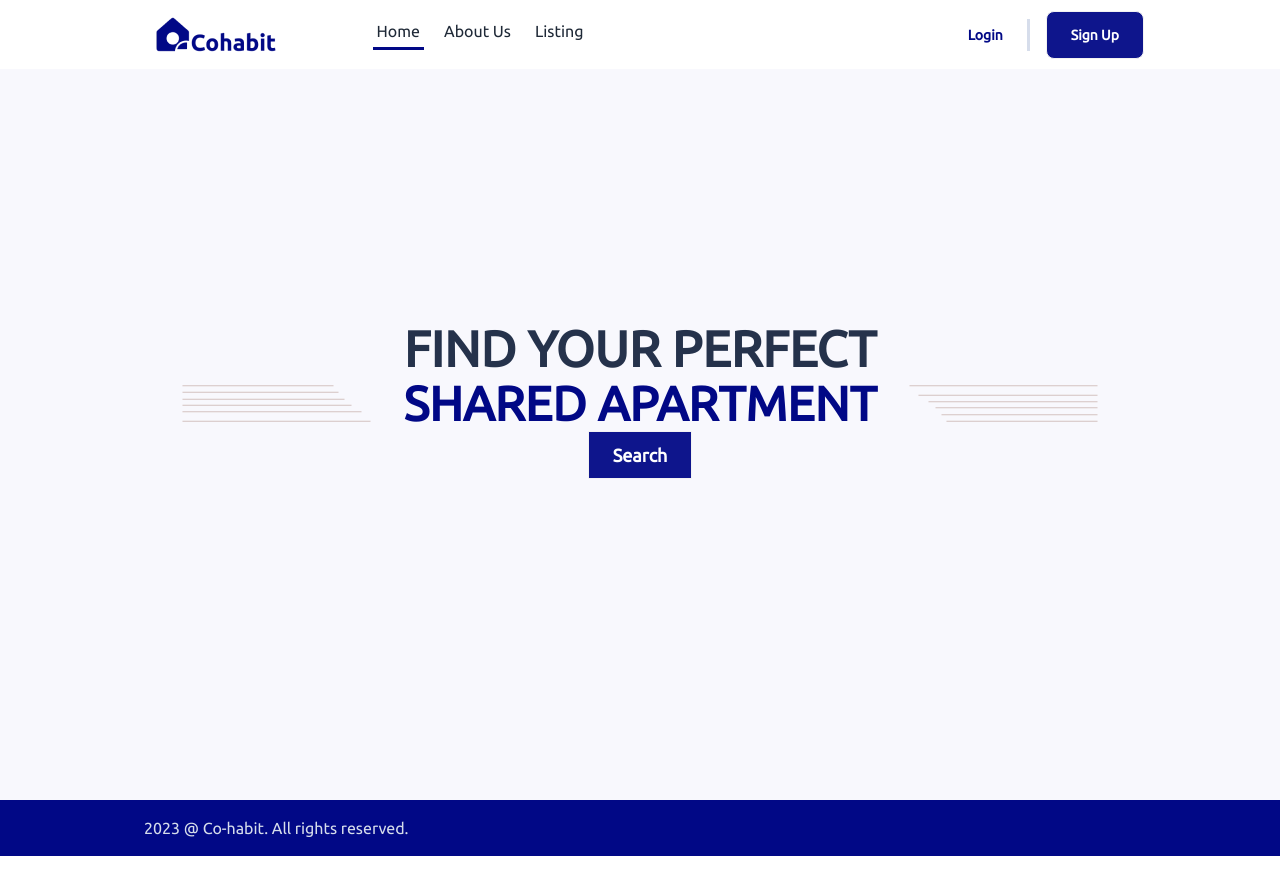
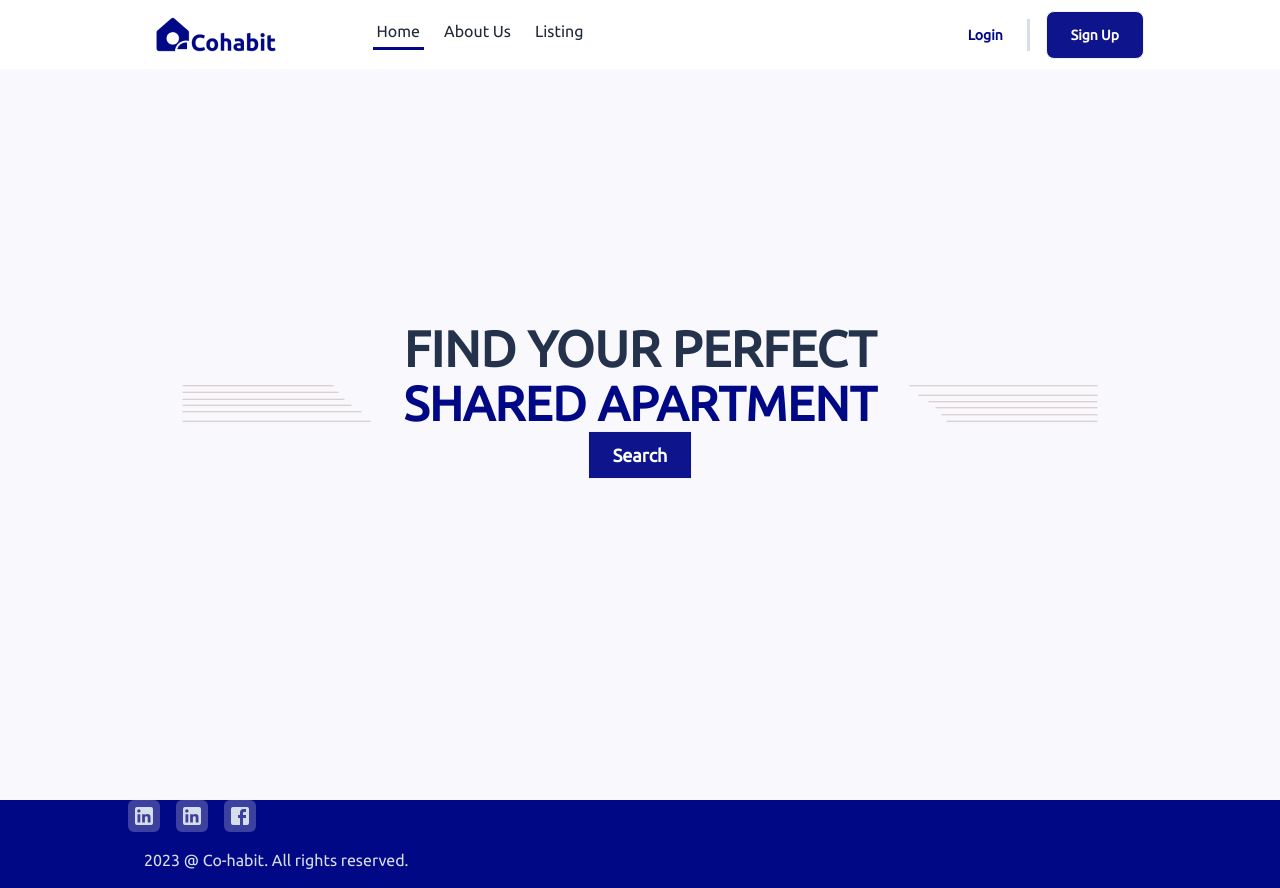
Before and after one commit to lazynerd-studios/Co-Habit-Landing, a React (Vite) app: page / in a window 1280 px wide. Before the commit the page ends 856 px from the top, so only its background shows below. Built offline with nearby package versions, Linux system fonts and the light colour scheme.

Commit message:
Update Footer.jsx

```diff
--- a/src/Components/Footer/Footer.jsx
+++ b/src/Components/Footer/Footer.jsx
@@ -8,14 +8,19 @@ const Footer = () => {
   const theDate = new Date().getFullYear();
   // end of date
 
-  // <a href="#">
-  //   <LinkedInIcon sx={{ fontSize: "2rem" }} className="social-icon border-none rounded-md p-1 bg-[#eae7e741]" />
-  // </a>
-
   return (
     <div className="bg-[#010886]">
 
       <div className=" text-[#D6DDEB] laptop:mx-[8rem]">
+        <a href="#" className="mr-4">
+          <LinkedInIcon sx={{ fontSize: "2rem" }} className="social-icon border-none rounded-md p-1 bg-[#eae7e741]" />
+        </a>
+        <a href="#" className="mr-4">
+          <LinkedInIcon sx={{ fontSize: "2rem" }} className="social-icon border-none rounded-md p-1 bg-[#eae7e741]" />
+        </a>
+        <a href="#">
+          <FacebookIcon sx={{ fontSize: "2rem" }} className="social-icon border-none rounded-md p-1 bg-[#eae7e741]" />
+        </a>
 
         {/* copyright */}
         <p className="p-4 copyright">
@@ -32,3 +37,40 @@ const Footer = () => {
 };
 
 export default Footer;
+
+
+
+{/* <footer className="footer p-10 bg-base-200 text-base-content">
+  <div>
+    <span className="footer-title">Services</span>
+    <a className="link link-hover">Branding</a>
+    <a className="link link-hover">Design</a>
+    <a className="link link-hover">Marketing</a>
+    <a className="link link-hover">Advertisement</a>
+  </div>
+  <div>
+    <span className="footer-title">Company</span>
+    <a className="link link-hover">About us</a>
+    <a className="link link-hover">Contact</a>
+    <a className="link link-hover">Jobs</a>
+    <a className="link link-hover">Press kit</a>
+  </div>
+  <div>
+    <span className="footer-title">Legal</span>
+    <a className="link link-hover">Terms of use</a>
+    <a className="link link-hover">Privacy policy</a>
+    <a className="link link-hover">Cookie policy</a>
+  </div>
+  <div>
+    <span className="footer-title">Newsletter</span>
+    <div className="form-control w-80">
+      <label className="label">
+        <span className="label-text">Enter your email address</span>
+      </label>
+      <div className="relative">
+        <input type="text" placeholder="username@site.com" className="input input-bordered w-full pr-16" />
+        <button className="btn btn-primary absolute top-0 right-0 rounded-l-none">Subscribe</button>
+      </div>
+    </div>
+  </div>
+</footer> */}
```
